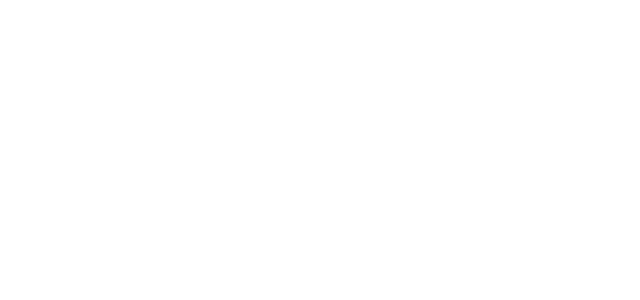
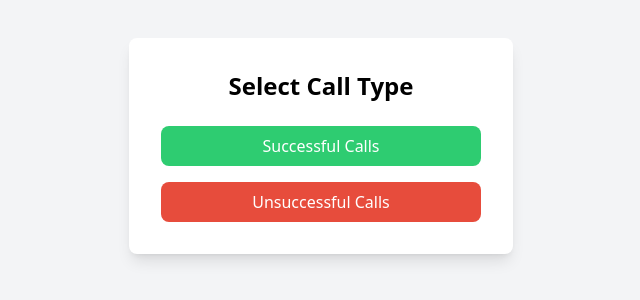
Before and after one commit to AmmarHussainn/haulnova, a React (Vite) app: page /selection in a window 1280 px wide. Before the commit this address had no page. Shown: the part 254-554 px from the top of the page, without its empty margins (319-959 px from the left). Built offline with nearby package versions, Linux system fonts and the light colour scheme.

Commit message:
dashborad issue resolved

```diff
--- a/src/App.jsx
+++ b/src/App.jsx
@@ -7,6 +7,7 @@
   {path:'/contactus', component: lazy(() => import("./screens/public/contactus"))},
 
   // PRIVATE ROUTE
+  {path: 'selection', component: lazy(() => import("./screens/private/selectionscreen"))},
   { path: "/dashboard", component: lazy(() => import("./screens/private/dashboard")), private: true },
 ];
 
--- a/src/components/login.jsx
+++ b/src/components/login.jsx
@@ -29,7 +29,7 @@
         localStorage.setItem('authToken', data.token); // Save token properly
         toast.success('Login successful! Redirecting...');
         setTimeout(() => {
-          navigate('/dashboard'); // Redirect to dashboard
+          navigate('/selection'); // Redirect to selection screen
         }, 2000); // Delay for 2 seconds to show the success message
       } else {
         setError(data.message || 'Invalid email or password');
--- a/src/screens/private/dashboard.jsx
+++ b/src/screens/private/dashboard.jsx
@@ -1,18 +1,26 @@
 import React, { useState, useEffect } from "react";
 import axios from "axios";
+import { useLocation, useNavigate } from "react-router-dom";
 
 const Dashboard = () => {
   const [calls, setCalls] = useState([]);
   const [selectedCall, setSelectedCall] = useState(null);
   const [filter, setFilter] = useState("all"); // "all", "read", "unread"
+  const location = useLocation();
+  const navigate = useNavigate();
+  const { callType } = location.state || { callType: 'successful' }; // Default to successful calls
 
   useEffect(() => {
     fetchCalls();
-  }, []);
+  }, [callType]);
 
   const fetchCalls = async () => {
     try {
-      const response = await axios.get("https://trucking-startup.onrender.com/api/call/allCalls");
+      const endpoint =
+        callType === 'successful'
+          ? 'https://trucking-startup.onrender.com/api/call/allCalls'
+          : 'https://trucking-startup.onrender.com/api/call/allFalseCalls';
+      const response = await axios.get(endpoint);
       setCalls(response.data || []); // Ensure calls is always an array
     } catch (error) {
       console.error("Error fetching calls:", error);
@@ -30,17 +38,19 @@
     }
   };
 
+  const handleLogout = () => {
+    localStorage.removeItem('authToken'); // Clear the auth token
+    navigate('/login'); // Redirect to login page
+  };
+
   const filteredCalls = calls.filter((call) => {
     if (filter === "read") return call.read;
     if (filter === "unread") return !call.read;
     return true; // "all"
   });
 
-  // Function to render structured data dynamically
   const renderStructuredData = (data) => {
     if (!data) return null;
-        console.log(data , 'data');
-
     return Object.entries(data).map(([key, value]) => (
       <p key={key}>
         <strong>{key}:</strong> {value || "N/A"}
@@ -51,12 +61,14 @@
   return (
     <div className="min-h-screen bg-[#f8f9fa] p-6">
       <div className="max-w-6xl mx-auto bg-white shadow-lg rounded-lg p-6">
-        <h2 className="text-3xl font-bold text-[#2c3e50] text-center mb-6">Call Dashboard</h2>
+        <h2 className="text-3xl font-bold text-[#2c3e50] text-center mb-6">
+          {callType === 'successful' ? 'Successful Calls' : 'Unsuccessful Calls'}
+        </h2>
 
         {/* Filter Buttons */}
         <div className="flex justify-end space-x-4 mb-6">
           <button
-            className={`px-4 py-2 rounded-md ${
+            className={`px-4 cursor-pointer py-2 rounded-md ${
               filter === "all" ? "bg-[#3498db] text-white" : "bg-[#ecf0f1] text-[#2c3e50]"
             }`}
             onClick={() => setFilter("all")}
@@ -64,7 +76,7 @@
             All
           </button>
           <button
-            className={`px-4 py-2 rounded-md ${
+            className={`px-4 cursor-pointer py-2 rounded-md ${
               filter === "read" ? "bg-[#3498db] text-white" : "bg-[#ecf0f1] text-[#2c3e50]"
             }`}
             onClick={() => setFilter("read")}
@@ -72,12 +84,18 @@
             Read
           </button>
           <button
-            className={`px-4 py-2 rounded-md ${
+            className={`px-4 cursor-pointer py-2 rounded-md ${
               filter === "unread" ? "bg-[#3498db] text-white" : "bg-[#ecf0f1] text-[#2c3e50]"
             }`}
             onClick={() => setFilter("unread")}
           >
             Unread
+          </button>
+          <button
+            className="px-4 py-2 rounded-md bg-[#2c3e50] text-white hover:bg-[#34495e] transition"
+            onClick={handleLogout}
+          >
+            Logout
           </button>
         </div>
 
@@ -112,15 +130,10 @@
                       <tr>
                         <td colSpan="3" className="p-4 bg-[#f8f9fa]">
                           <div className="space-y-4">
-                            {/* Render structured data dynamically */}
                             {renderStructuredData(structuredData)}
-
-                            {/* Render summary */}
                             <p>
                               <strong>Summary:</strong> {call?.analysis?.summary || "No summary available"}
                             </p>
-
-                            {/* Mark as Read button */}
                             {!call.read && (
                               <button
                                 className="bg-[#3498db] text-white px-4 py-2 rounded-md hover:bg-[#2980b9] transition"
--- /dev/null
+++ b/src/screens/private/selectionscreen.jsx
@@ -0,0 +1,33 @@
+import React from 'react';
+import { useNavigate } from 'react-router-dom';
+
+const SelectionScreen = () => {
+  const navigate = useNavigate();
+
+  const handleSelection = (type) => {
+    // Navigate to the dashboard with the selected type
+    navigate('/dashboard', { state: { callType: type } });
+  };
+
+  return (
+    <div className="flex justify-center items-center min-h-screen bg-gray-100">
+      <div className="bg-white p-8 rounded-lg shadow-lg w-96 text-center">
+        <h2 className="text-2xl font-bold mb-6">Select Call Type</h2>
+        <button
+          className="w-full cursor-pointer bg-[#2ecc71] text-white py-2 rounded-lg mb-4 hover:bg-[#27ae60] transition-colors duration-300"
+          onClick={() => handleSelection('successful')}
+        >
+          Successful Calls
+        </button>
+        <button
+          className="w-full cursor-pointer bg-[#e74c3c] text-white py-2 rounded-lg hover:bg-[#c0392b] transition-colors duration-300"
+          onClick={() => handleSelection('unsuccessful')}
+        >
+          Unsuccessful Calls
+        </button>
+      </div>
+    </div>
+  );
+};
+
+export default SelectionScreen;
```
